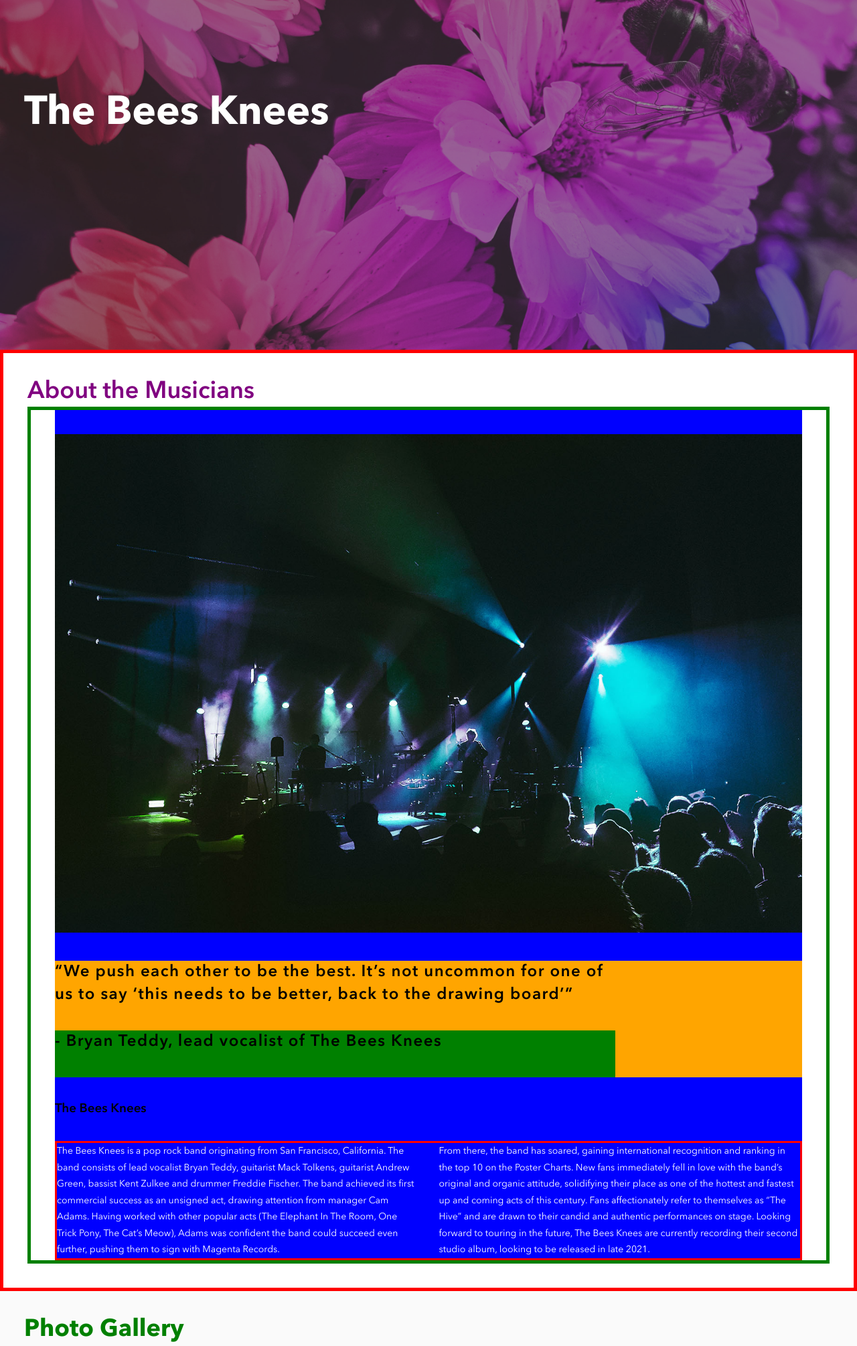
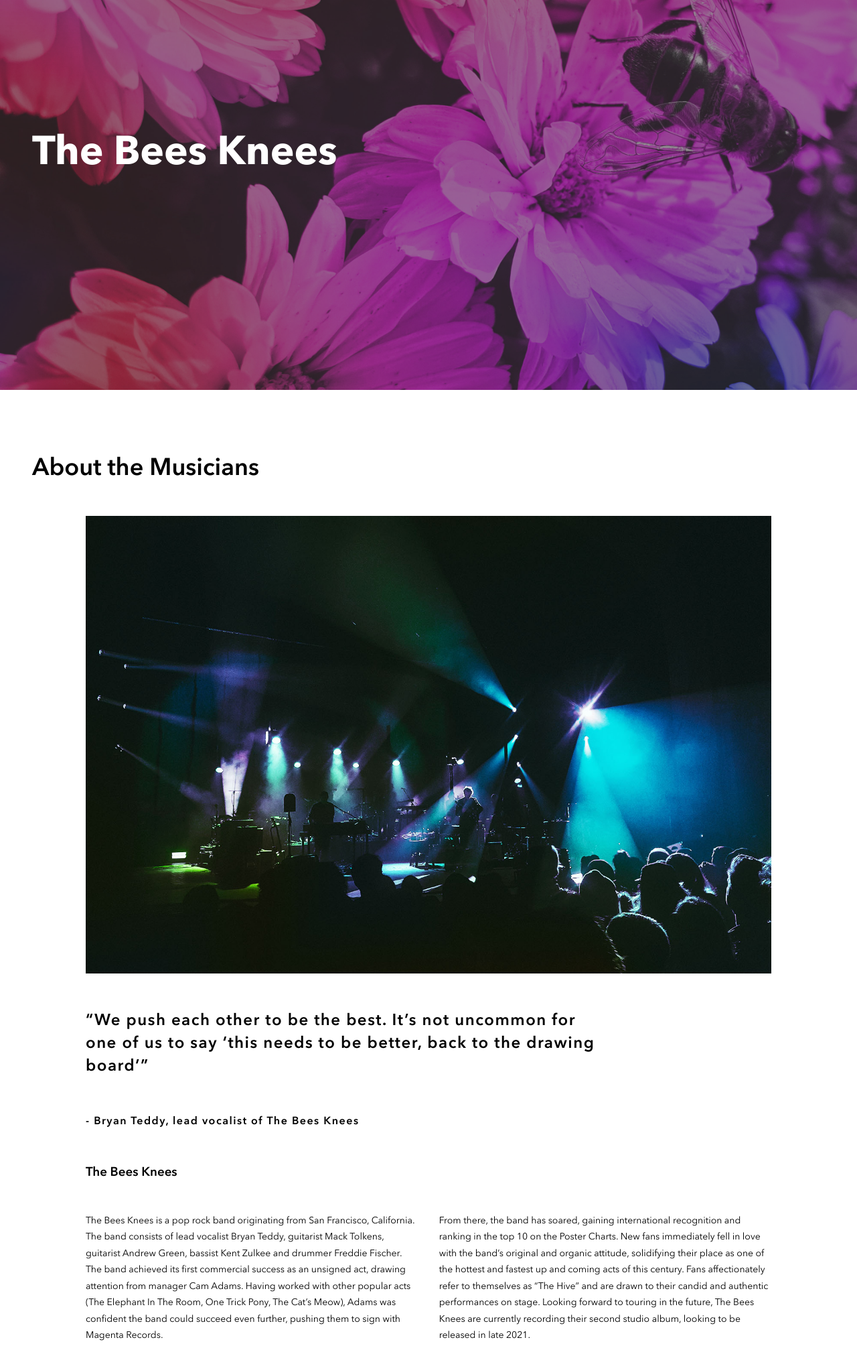
Before and after one commit to ericdelmermillen/eric-millen-band-site, a plain HTML site: page index.html in a window 1280 px wide. Shown: the part 280-2289 px from the top of the page at 67% size. Drawn offline with Linux system fonts and the light colour scheme; files whose address does not match are found by name.

Commit message:
adjusted paddings and margins for hero and bio of bio page using revised mixins

```diff
--- a/styles/bio.scss
+++ b/styles/bio.scss
@@ -43,7 +43,6 @@
 
 // // Bio Section
 .bio {
-  border: 5px solid red;
   width: 100%;
 
   &__content-container {
@@ -58,9 +57,8 @@
 
   &__heading {
     @include padding-inline($padding-left-mobile: 1.5rem, $padding-right-mobile: 0, $padding-left-tablet: 3rem, $padding-right-tablet: 0);
-    @include padding-block($padding-bottom-mobile: 0, $padding-top-mobile: 1rem, $padding-bottom-tablet: 0, $padding-top-tablet: 2.25rem);
+    @include padding-block($padding-top-mobile: 2.5rem, $padding-top-tablet: 2.5rem);
     @include section-header($font-weight-tablet: 600);
-    color: purple;
 
     @media (min-width: $tablet-width) {
       padding-left: 0;
@@ -69,29 +67,15 @@
 }
 
 .bio-article {
-  @include padding-inline;
-  border: 5px solid green;
-
-  &__content-container {
-    background: red;
-  }
-
-  &__sub-container {
-    background: blue;
-    // padding: 2rem;
-  }
+  @include padding-inline($padding-left-tablet: 4rem, $padding-left-desktop: 5rem);
 
   &__hero-image {
-    @include padding-block($padding-bottom-mobile: 1rem, $padding-top-mobile: 1rem, $padding-bottom-tablet: 2.25rem, $padding-top-tablet: 2.25rem);
+    @include padding-block($padding-bottom-mobile: 1rem, $padding-top-mobile: 0, $padding-bottom-tablet: 2.25rem, $padding-top-tablet: 0, $padding-top-desktop: 0);
     width: 100%;
   }
 
-  &__block-quote {
-    background: orange;
-  }
-
   &__quote {
-    @include padding-block($padding-bottom-mobile: 1rem, $padding-top-mobile: 0, $padding-bottom-tablet: 2.25rem, $padding-top-tablet: 0);
+    @include padding-block($padding-bottom-mobile: 1rem, $padding-top-mobile: 0, $padding-bottom-tablet: 2.25rem, $padding-top-tablet: 0, $padding-top-desktop: 0);
     @include quote;
     display: block;
     font-style: normal;
@@ -104,17 +88,22 @@
   }
   &__source {
     @extend .bio-article__quote;
-    background: green;
+
+    @media (min-width: $tablet-width) {
+      font-size: 1rem;
+    }
   }
 
   &__subheader {
-    @include padding-block($padding-bottom-mobile: 1rem, $padding-top-mobile: 1rem, $padding-bottom-tablet: 2.25rem, $padding-top-tablet: 2.25rem);
+    @include padding-block($padding-bottom-mobile: 1rem, $padding-top-mobile: 1rem, $padding-bottom-tablet: 2.25rem, $padding-top-tablet: 2.25rem, $padding-top-desktop: 0);
     font-weight: 600;
   }
 
   &__paragraph-container {
-    border: 3px solid red;
     @include gap;
+    @include padding-block($padding-bottom-mobile: 1rem, $padding-top-mobile: 0, $padding-bottom-tablet: 1rem, $padding-top-tablet: 0, $padding-top-desktop: 0, $padding-bottom-desktop: 0);
+    font-weight: 600;
+
     display: flex;
     flex-direction: column;
 
@@ -125,7 +114,6 @@
 
   &__body-copy {
     @include body-copy($line-height-mobile: 1.75, $line-height-tablet: 1.75);
-    color: white;
   }
 }
 
@@ -133,9 +121,10 @@
 .gallery {
   background: $alabaster;
   width: 100%;
+  border: 2px solid red;
 
   &__content-container {
-    @include padding-block($padding-bottom-mobile: 1rem, $padding-top-mobile: 0, $padding-bottom-tablet: 2.25rem, $padding-top-tablet: 0);
+    @include padding-block($padding-bottom-mobile: 1rem, $padding-top-mobile: 1rem, $padding-bottom-tablet: 2.25rem, $padding-top-tablet: 0);
     align-items: center;
     display: flex;
     flex-direction: column;
--- a/styles/partials/_global.scss
+++ b/styles/partials/_global.scss
@@ -291,7 +291,7 @@ ul {
 
 
 // padding-inline (
-  @mixin padding-inline($padding-left-mobile: 1rem, $padding-right-mobile: 1rem, $padding-left-tablet: 2.25rem, $padding-right-tablet: 2.25rem) {
+  @mixin padding-inline($padding-left-mobile: 1rem, $padding-right-mobile: 1rem, $padding-left-tablet: 2.25rem, $padding-right-tablet: 2.25rem, $padding-left-desktop: 3rem, $padding-right-desktop: 3rem) {
 
     @media (max-width: $mobile-width) {
       padding-left: $padding-left-mobile;
@@ -302,6 +302,11 @@ ul {
       padding-left: $padding-left-tablet;
       padding-right: $padding-left-tablet;
     }
+
+    @media (min-width: $desktop-width) {
+      padding-left: $padding-left-desktop;
+      padding-right: $padding-left-desktop;
+    }
   }
 
   // Padding block
@@ -309,7 +314,9 @@ ul {
   $padding-bottom-mobile: 1rem,
   $padding-top-mobile: 1rem,
   $padding-bottom-tablet: 2.25rem,
-  $padding-top-tablet: 2.25rem
+  $padding-top-tablet: 2.25rem,
+  $padding-bottom-desktop: 3rem,
+  $padding-top-desktop: 3rem
 ) {
 
   @media (max-width: $mobile-width) {
@@ -320,6 +327,11 @@ ul {
   @media (min-width: $tablet-width) {
     padding-bottom: $padding-bottom-tablet;
     padding-top: $padding-top-tablet;
+  }
+
+  @media (min-width: $desktop-width) {
+    padding-bottom: $padding-bottom-desktop;
+    padding-top: $padding-top-desktop;
   }
 }
 
```
Also changed, not shown: styles/bio.css, styles/shows.css.
